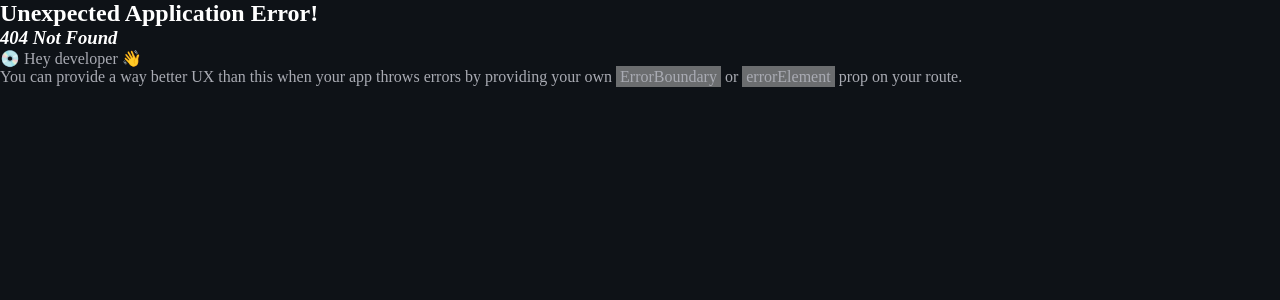
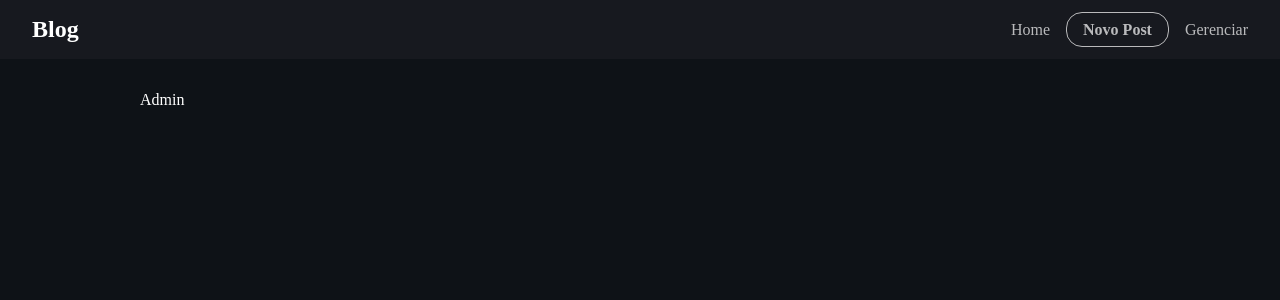
Before and after one commit to enjels/BlogReactAxios, a React (Vite) app: page /admin in a window 1280 px wide. Before the commit this address had no page. Shown: the top 300 px of the page. Built offline with nearby package versions, Linux system fonts and the light colour scheme; a web font is replaced by a local one.

Commit message:
criado componente em routes para admin e adicionado rota e css

```diff
--- a/src/components/Navbar.jsx
+++ b/src/components/Navbar.jsx
@@ -17,6 +17,11 @@ const Navbar = () => {
             Novo Post
           </Link>
         </li>
+        <li>
+          <Link to={"/admin"}>
+            Gerenciar
+          </Link>
+        </li>
       </ul>
     </nav>
   );
--- a/src/main.jsx
+++ b/src/main.jsx
@@ -9,6 +9,7 @@ import { createBrowserRouter, RouterProvider, Route } from "react-router-dom";
 import Home from "./routes/Home.jsx";
 import NewPost from "./routes/NewPost.jsx";
 import Post from "./routes/Post.jsx";
+import Admin from "./routes/Admin.jsx";
 
 const router = createBrowserRouter([
   {
@@ -25,7 +26,10 @@ const router = createBrowserRouter([
       {
         path: "/posts/:id",
         element: <Post />,
-      },
+      }, {
+        path: "/admin",
+        element: <Admin />,
+      }
     ],
   },
 ]);
--- /dev/null
+++ b/src/routes/Admin.jsx
@@ -0,0 +1,24 @@
+import blogFeatch from "../axios/config";
+import { useState, useEffect } from "react";
+import { Link } from "react-router-dom";
+import "./Admin.css";
+
+const Admin = () => {
+    const [post, setPost] =useState()
+    const getPosts = async () => {
+        try {
+            const response = await blogFeatch.get("/posts");
+
+            const data = response.data
+
+            setPost(data)
+        } catch (err) {
+            console.log("error")
+        }
+
+    }
+
+  return <div>Admin</div>;
+};
+
+export default Admin;
```
Also changed, not shown: src/routes/Admin.css (added).
